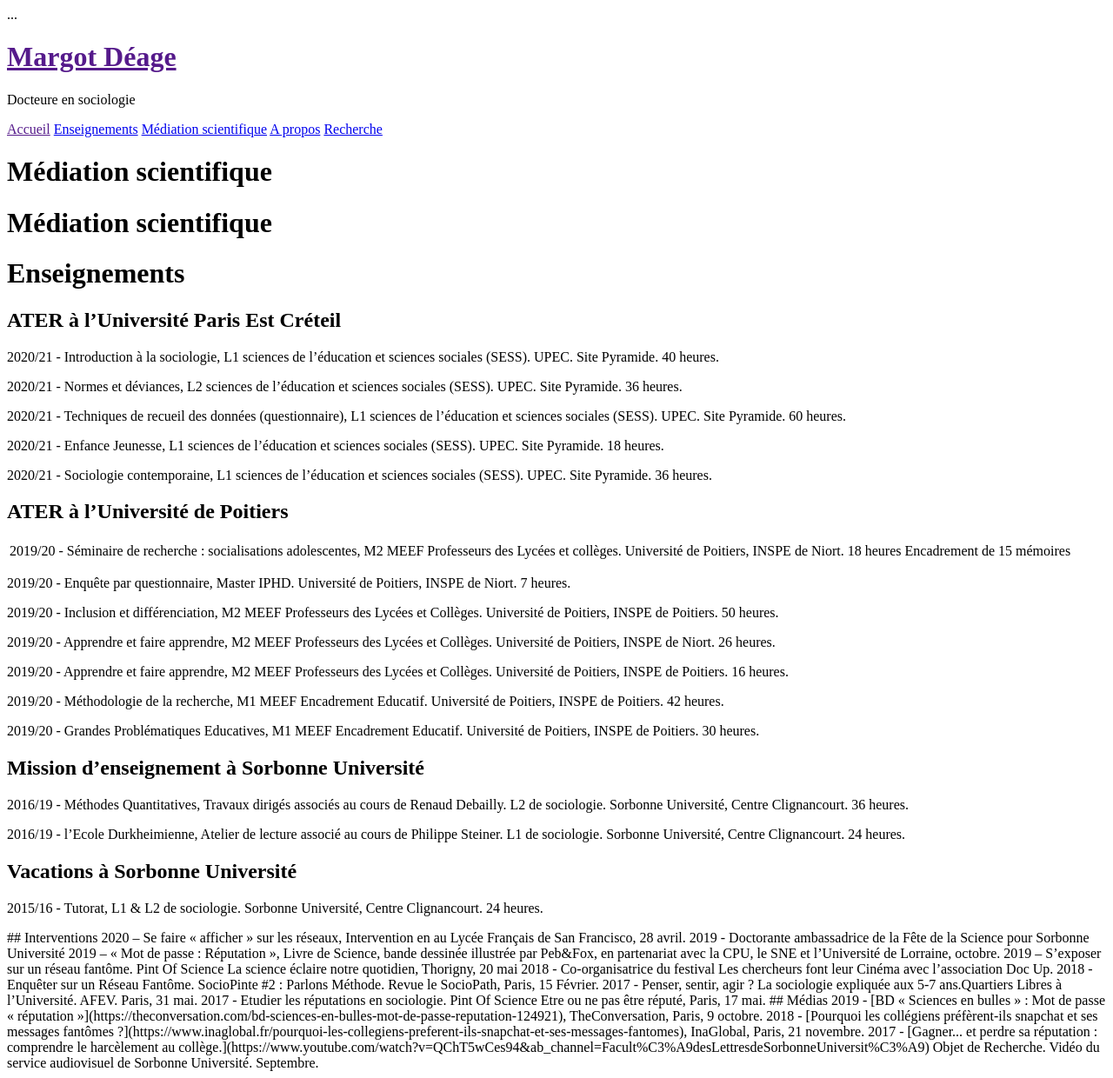
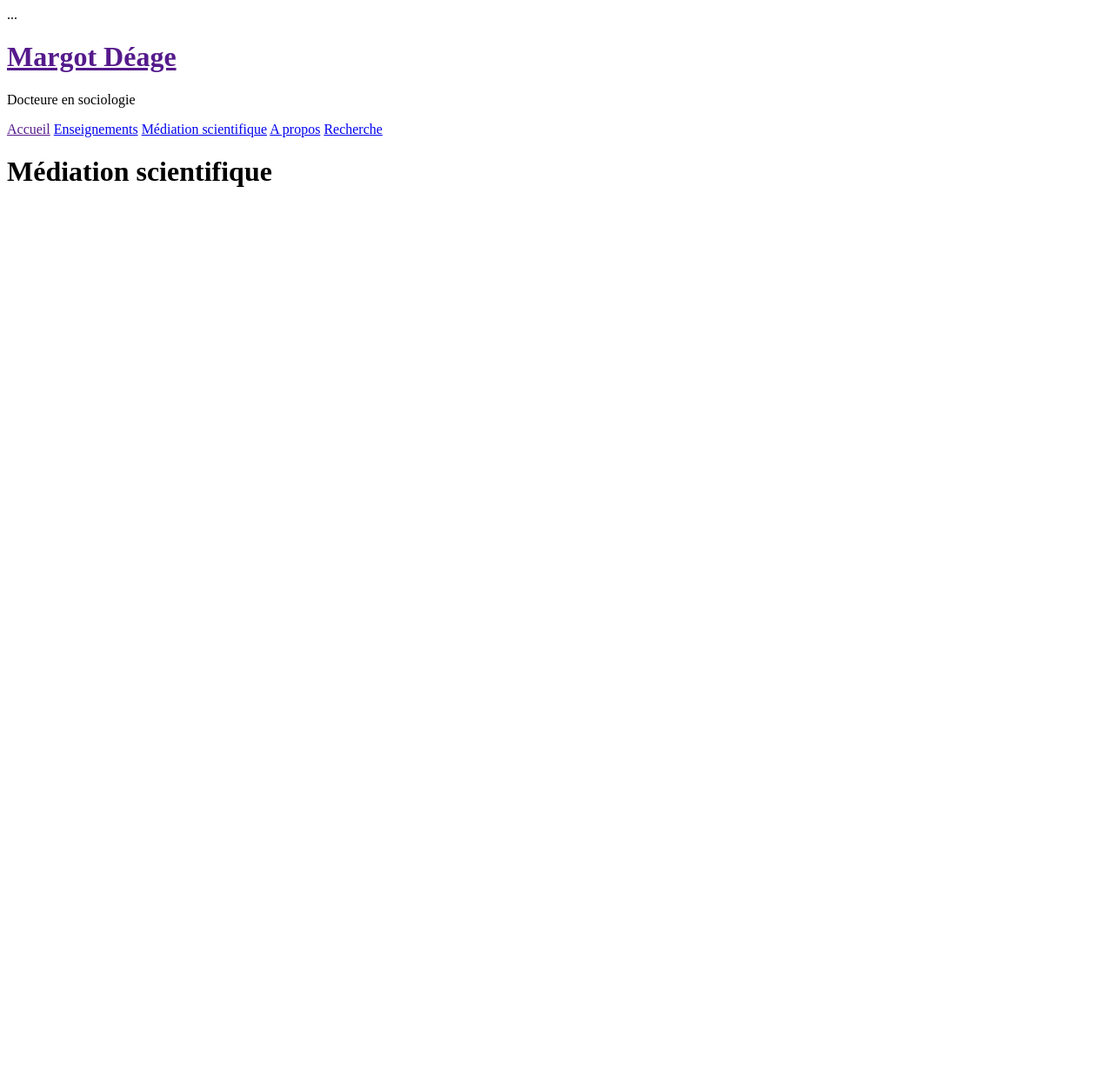
Before and after one commit to margotdeage/margotdeage.github.io, a Jekyll site: the page built from Médiation.md, in a window 1280 px wide. Shown: the whole page at 87% size. Built offline with Jekyll 4.4.1, drawn with Linux system fonts in a browser that asks for light colours; after the commit the page ends 900 px from its top, so only the background shows below that.

Commit message:
Update Médiation.md

```diff
--- a/Médiation.md
+++ b/Médiation.md
@@ -4,8 +4,8 @@
 ---
 
 <div class="page">
-  <h1 class="page-title">{{ page.title }}</h1>
-  {{ content }}
+  <h1 class="page-title">{{Médiation scientifique}}</h1>
+  {{
 
 ## Interventions
 
@@ -31,7 +31,7 @@
 
 2018 - [Pourquoi les collégiens préfèrent-ils snapchat et ses messages fantômes ?](https://www.inaglobal.fr/pourquoi-les-collegiens-preferent-ils-snapchat-et-ses-messages-fantomes), InaGlobal, Paris, 21 novembre.
 
-2017 - [Gagner... et perdre sa réputation : comprendre le harcèlement au collège.](https://www.youtube.com/watch?v=QChT5wCes94&ab_channel=Facult%C3%A9desLettresdeSorbonneUniversit%C3%A9) Objet de Recherche. Vidéo du service audiovisuel de Sorbonne Université. Septembre.
+2017 - [Gagner... et perdre sa réputation : comprendre le harcèlement au collège.](https://www.youtube.com/watch?v=QChT5wCes94&ab_channel=Facult%C3%A9desLettresdeSorbonneUniversit%C3%A9) Objet de Recherche. Vidéo du service audiovisuel de Sorbonne Université. Septembre.}}
 
 
 </div>
```
